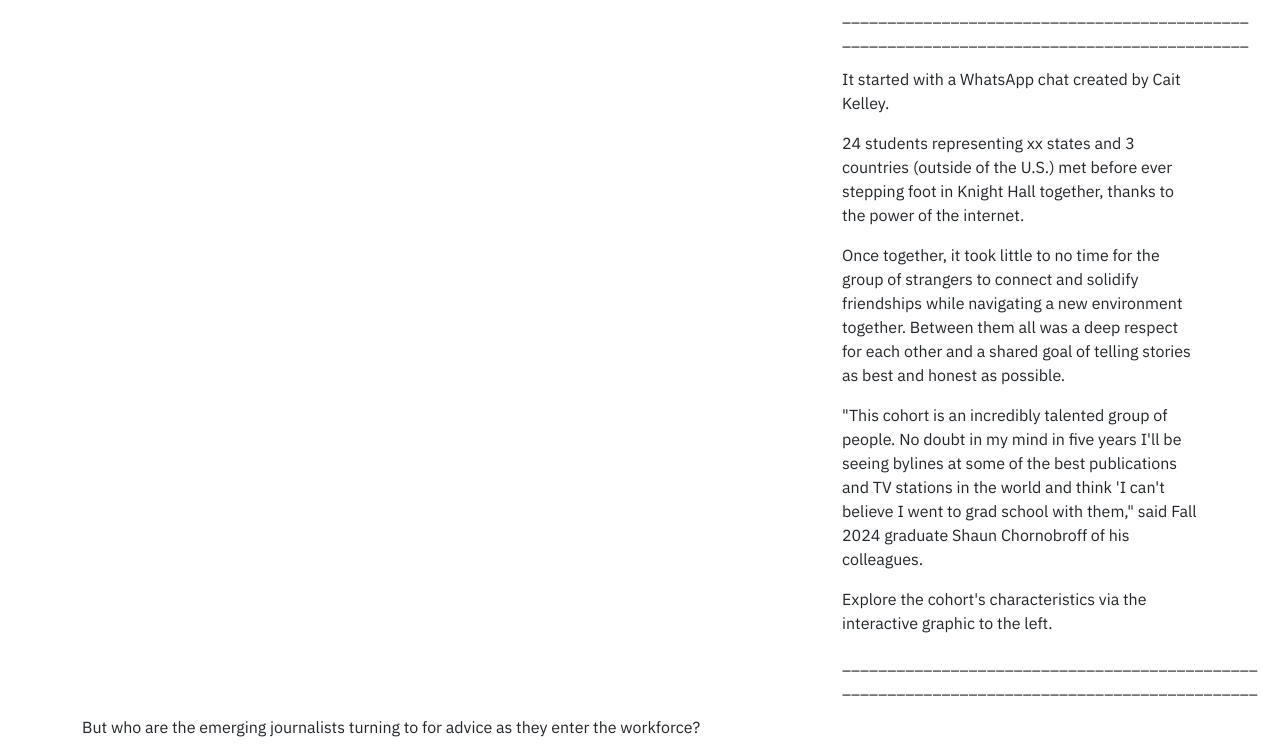
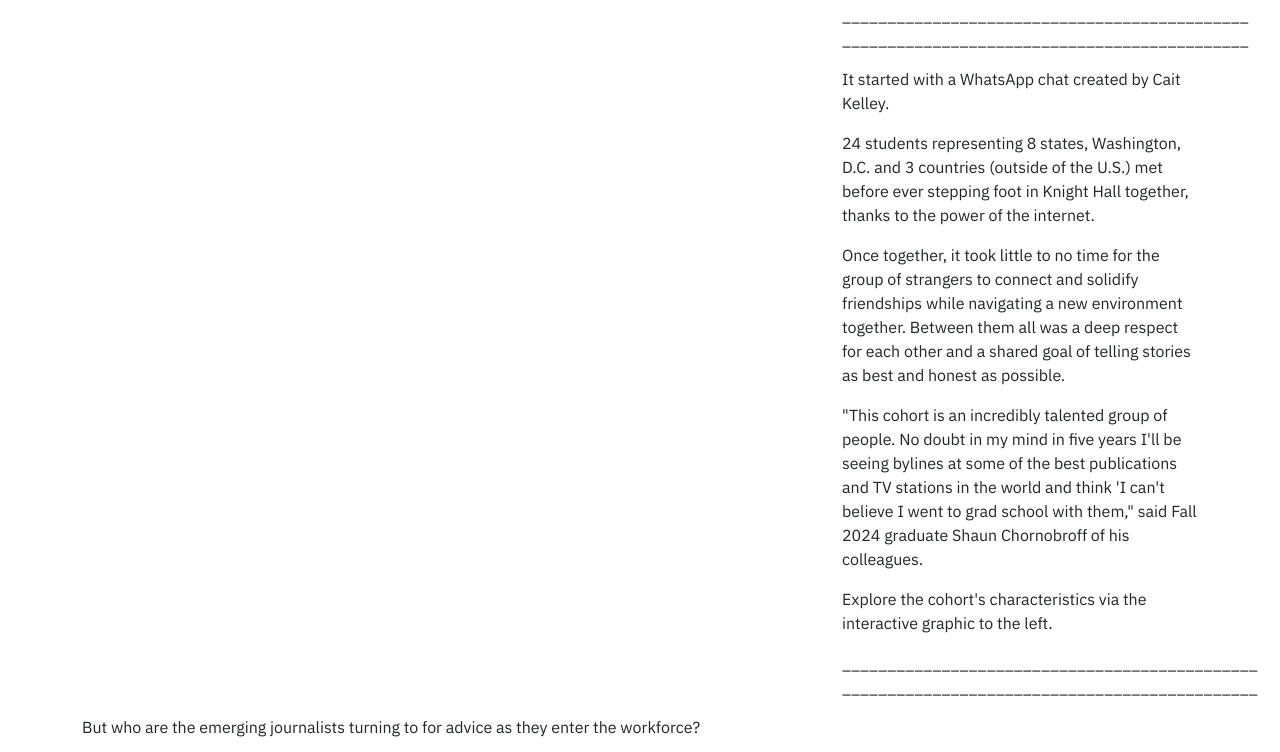
Before and after one commit to aprilqueved0/april-queved0.github.io, a plain HTML site: page projects/final/index.html in a window 1280 px wide. Shown: the part 1671-2423 px from the top of the page. Drawn offline with nearby package versions, Linux system fonts and the light colour scheme; a script that the page names is missing.

Commit message:
Update index.html

```diff
--- a/projects/final/index.html
+++ b/projects/final/index.html
@@ -88,7 +88,7 @@
                             <p>
                             <p>It started with a WhatsApp chat created by Cait Kelley.</p>
                             </p>
-                            <p>24 students representing xx states and 3 countries (outside of the U.S.) met before ever
+                            <p>24 students representing 8 states, Washington, D.C. and 3 countries (outside of the U.S.) met before ever
                                 stepping foot in Knight Hall together, thanks to the power of the internet.</p>
                             <p>Once together, it took little to no time for the group of strangers to connect and
                                 solidify friendships while navigating a new environment together. Between them all was a
```
